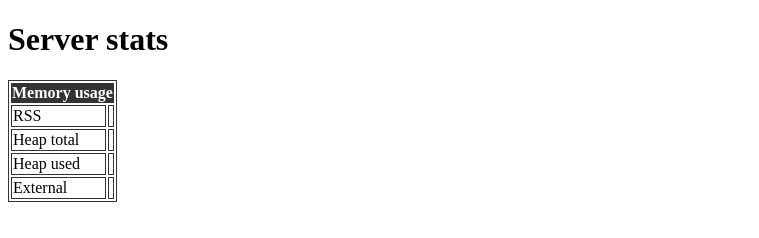
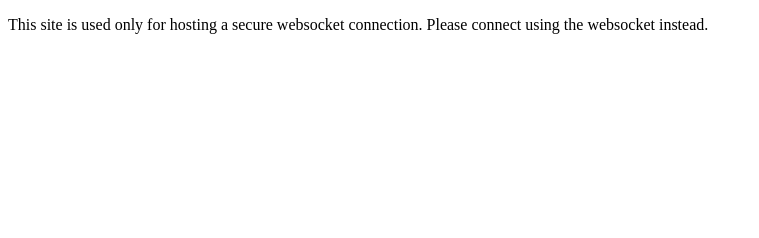
Before and after one commit to Electric131/Remote-Link, a website: page public/index.html in a window 1280 px wide. Shown: the whole page, without its empty margins (0-759 px from the left). Drawn offline with Linux system fonts and the light colour scheme.

Commit message:
Update index.html

```diff
--- a/public/index.html
+++ b/public/index.html
@@ -1,68 +1,11 @@
-
 <!DOCTYPE html>
 <html lang="en">
   <head>
     <meta charset="utf-8">
-    <title>Server stats</title>
-    <style>
-      table, td {
-        border: 1px solid #333;
-      }
-
-      thead {
-        background-color: #333;
-        color: #fff;
-      }
-    </style>
-  </head>
-  <body>
-    <h1>Server stats</h1>
-    <table>
-      <thead>
-        <tr>
-          <th colspan="2">Memory usage</th>
-        </tr>
-      </thead>
-      <tbody>
-        <tr>
-          <td>RSS</td>
-          <td id="rss"></td>
-        </tr>
-        <tr>
-          <td>Heap total</td>
-          <td id="heapTotal"></td>
-        </tr>
-        <tr>
-          <td>Heap used</td>
-          <td id="heapUsed"></td>
-        </tr>
-        <tr>
-          <td>External</td>
-          <td id="external"></td>
-        </tr>
-      </tbody>
-    </table>
-    <script>
-      (function() {
-        const rss = document.getElementById('rss');
-        const heapTotal = document.getElementById('heapTotal');
-        const heapUsed = document.getElementById('heapUsed');
-        const external = document.getElementById('external');
-
-        // will not use tls if the connection is not made over https
-        const protocol = window.location.protocol.includes('https') ? 'wss': 'ws'
-        const ws = new WebSocket(`${protocol}://${location.host}`);
-
-
-        ws.onmessage = function(event) {
-          const data = JSON.parse(event.data);
-
-          rss.textContent = data.rss;
-          heapTotal.textContent = data.heapTotal;
-          heapUsed.textContent = data.heapUsed;
-          external.textContent = data.external;
-        };
-      })();
-    </script>
-  </body>
+    <title>Remote Connections</title>
+    <body>
+        <p>
+            This site is used only for hosting a secure websocket connection. Please connect using the websocket instead.
+        </p>
+    </body>
 </html>
```
